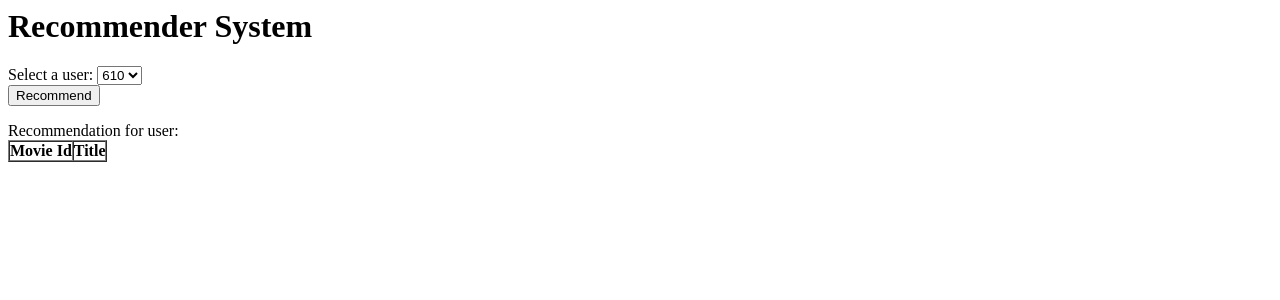
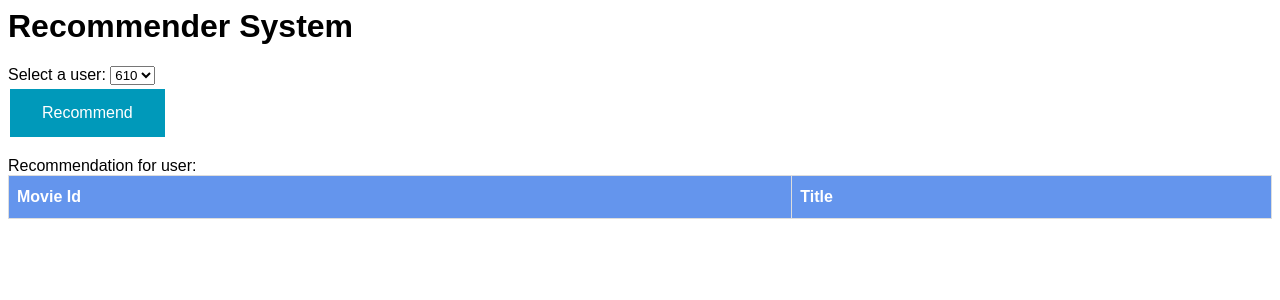
Before and after one commit to mehdimo/collaborative-filtering-recommender-system, a Flask app: page / in a window 1280 px wide. Shown: the top 300 px of the page. Run offline with Flask 3, Linux system fonts and the light colour scheme; lists and menus that the app fills with data are empty.

Commit message:
add css style

```diff
--- a/app/ui/templates/index.html
+++ b/app/ui/templates/index.html
@@ -2,6 +2,47 @@
 <title>
     Recommender System
 </title>
+<head>
+    <style>
+h1,div{
+  font-family: Arial;
+}
+#recommendations {
+  font-family: Arial;
+  border-collapse: collapse;
+  width: 100%;
+}
+
+#recommendations td, #recommendations th {
+  border: 1px solid #ddd;
+  padding: 8px;
+}
+
+#recommendations tr:nth-child(even){background-color: #f2f2f2;}
+
+#recommendations tr:hover {background-color: #ddd;}
+
+#recommendations th {
+  padding-top: 12px;
+  padding-bottom: 12px;
+  text-align: left;
+  background-color: #6495ed;
+  color: white;
+}
+.btn {
+  background-color: #0099BA;
+  border: none;
+  color: white;
+  padding: 15px 32px;
+  text-align: center;
+  text-decoration: none;
+  display: inline-block;
+  font-size: 16px;
+  margin: 4px 2px;
+  cursor: pointer;
+}
+</style>
+</head>
 <body>
 <h1>Recommender System</h1>
 <form class="form-inline" method="POST" action="{{ url_for('recommend') }}">
@@ -13,11 +54,11 @@
         {% endfor %}
         </select>
     </div>
-    <button type="submit" class="btn btn-default">Recommend</button>
+    <button type="submit" class="btn">Recommend</button>
 </form>
 <div>
     <span>Recommendation for user: </span><span>{{user_selected}}</span>
-    <table border="1" cellpadding="0" cellspacing="0">
+    <table border="1" cellpadding="0" cellspacing="0" id="recommendations">
         <tr>
             <th>Movie Id</th><th>Title</th>
         </tr>
```
